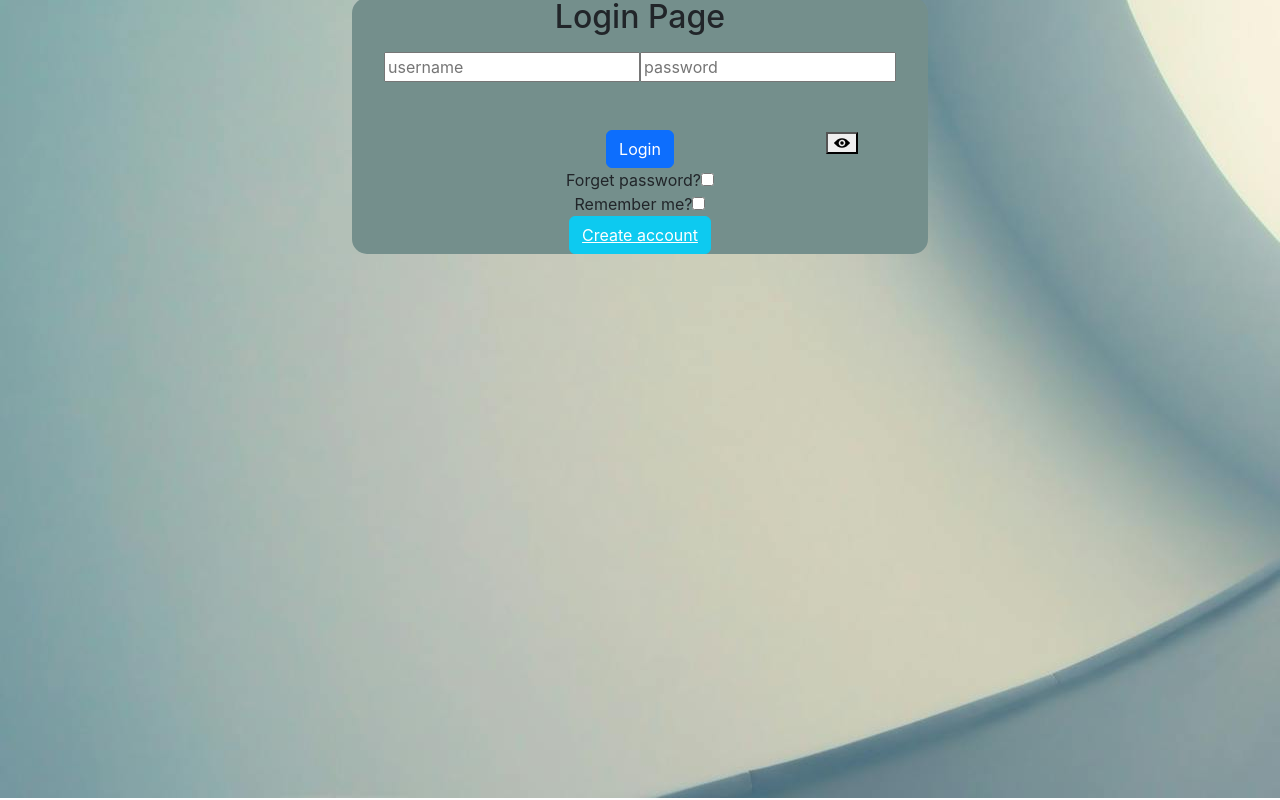
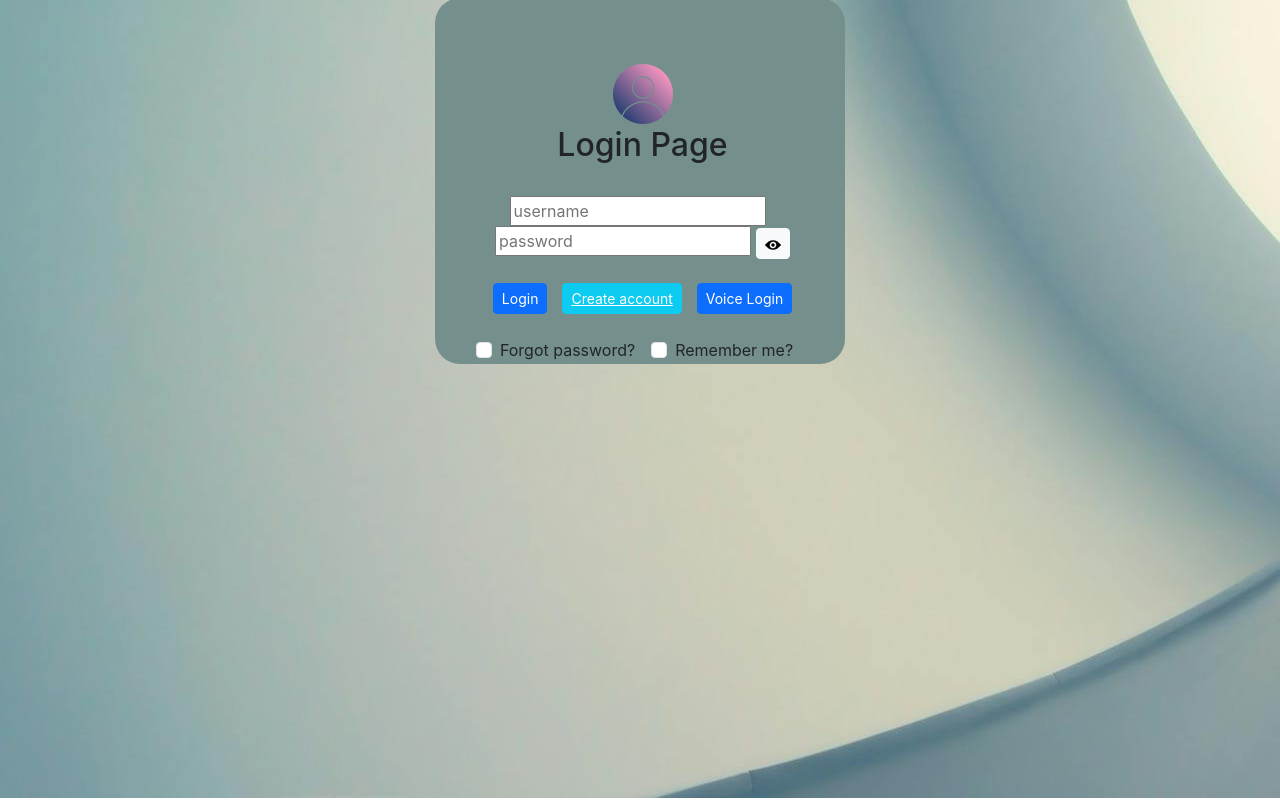
Before and after one commit to hannutt/MsgBoard, a React (Create React App) app in the folder frontend/: page / in a window 1280 px wide. Built offline with nearby package versions, Linux system fonts and the light colour scheme.

Commit message:
css flex added to login.js

```diff
--- a/frontend/src/pages/Login.js
+++ b/frontend/src/pages/Login.js
@@ -1,26 +1,26 @@
 import axios from "axios";
-import {React,useState} from "react";
+import { React, useState } from "react";
 import { Link, useNavigate } from "react-router-dom";
 import eye from "../icons/eye.png"
 import hide from "../icons/hide.png";
 import Messages from "./Messages";
 import PrivateRoutes from "./PrivateRoutes";
 import ErrorPage from "./ErrorPage";
-
-const Login = ()=>{
+import account from "../icons/account.png"
+const Login = () => {
 
     const navigate = useNavigate()
-    const [userName,setUserName]=useState('')
-    const [psw,setPsw]=useState('')
-    const [caps,setCaps]=useState('')
-    const [eyeIcon,setEyeicon]=useState(eye)
-    const [forgetPsw,setForgetPsw]=useState(false)
-    const [type,setType]=useState('password')
-    const [credentialError,SetCredentialError]=useState('Username or password is wrong')
+    const [userName, setUserName] = useState('')
+    const [psw, setPsw] = useState('')
+    const [caps, setCaps] = useState('')
+    const [eyeIcon, setEyeicon] = useState(eye)
+    const [forgetPsw, setForgetPsw] = useState(false)
+    const [type, setType] = useState('password')
+    const [credentialError, SetCredentialError] = useState('Username or password is wrong')
 
-    const rememberMe=()=>{
-        localStorage.setItem('username',userName)
-        localStorage.setItem('psw',psw)
+    const rememberMe = () => {
+        localStorage.setItem('username', userName)
+        localStorage.setItem('psw', psw)
     }
 
 
@@ -28,112 +28,116 @@ const Login = ()=>{
 
         event.preventDefault();
         //käyttäjätunnus ja salasana on tallennettu statemuuttujiin username&psw
-        axios.post("http://localhost:8800/login/",{userName,psw})
-        .then (res=>{
+        axios.post("http://localhost:8800/login/", { userName, psw })
+            .then(res => {
                 //jos backendin lähettämä vastaus on login ok, siirrytään navigaten avulla etusivulle.
-            if (res.data==="login ok") {
+                if (res.data === "login ok") {
                     //talletetaan true arvo localstorageen. arvoa käyttää PriveateRoutes komponentti, jonka
                     //token arvo on oletusarvoisesti false, eli routeja/sivuja ei pääse käyttämään ellei
                     //arvo ole true.
-                localStorage.setItem("auth",true)
-                localStorage.setItem("present",userName)
+                    localStorage.setItem("auth", true)
+                    localStorage.setItem("present", userName)
                     navigate("/messages")
 
                 }
                 //jos backendin lähettämä vastaus on mikä tahansa muu, navigoidaan erros sivulle
                 //state:credentialerror = välitetään error-komponentille state-muuttuja
-            else{
-                navigate("/error",{state:credentialError})
+                else {
+                    navigate("/error", { state: credentialError })
 
                 }
 
             })
-        .catch(err=>console.log(err))
+            .catch(err => console.log(err))
 
     }
     //TARKASTETAAN ONKO CAPS LOCK PÄÄLLÄ
-    const handleKeyPress = (e)=>{
+    const handleKeyPress = (e) => {
         const capsLockOn = e.getModifierState('CapsLock');
-        if (capsLockOn)
-            {
+        if (capsLockOn) {
             setCaps("CAPSLOCK IS ON")
         }
-        else{
+        else {
             setCaps("")
         }
     }
 
-    const showPsw=()=>{
-        if (type==='password')
-            {
+    const showPsw = () => {
+        if (type === 'password') {
             setType('text')
             //state-muuttujan ikonin vaihto hide/eye
             setEyeicon(hide)
             console.log(type)
         }
-            else{
+        else {
             setType('password')
             setEyeicon(eye)
             console.log(type)
         }
 
     }
-    const checkLocalStorage=()=>{
+    const checkLocalStorage = () => {
         //ilman tätä ehtoa showpsw funktio ei toimi kuten pitää.
-        if (document.getElementById("user")==null && document.getElementById("psw"==null))
-            {
-                document.getElementById("user").value=localStorage.getItem("username")
-                document.getElementById("psw").value=localStorage.getItem("psw")
+        if (document.getElementById("user") == null && document.getElementById("psw" == null)) {
+            document.getElementById("user").value = localStorage.getItem("username")
+            document.getElementById("psw").value = localStorage.getItem("psw")
 
         }
-            else{
+        else {
             console.log("fields not null")
         }
 
 
 
     }
-    return(
+    return (
 
         <div onLoad={checkLocalStorage} className="loginDiv">
 
 
-            <h2>Login Page</h2>
+
 
             {/*onchange eli kun syötekentän sisältö muuttuu, sisältö talletetaan state muuttujaan (e.target.value
             )*/}
             <form onSubmit={handleSubmit}>
 
                 <p>{caps}</p>
+
                 <div className="fields">
-            <input type="text" name="user" id="user" placeholder="username" onChange={e=>setUserName(e.target.value)}onKeyUp={(e)=>handleKeyPress(e)}></input>
-            <input  id="psw" name="psw" type={type} placeholder="password" value={psw} onChange={e=>setPsw(e.target.value)} onKeyUp={(e)=>handleKeyPress(e)} ></input>
+
 
                 </div>
                 <br></br><br></br>
                 <div className="loginBtnDiv">
-            <button class="btn btn-primary">Login</button>
+                    <img src={account}></img>
+                    <h2>Login Page</h2>
+
                     <br></br>
-            <label htmlFor="forgotPsw">Forget password?</label>
-            <input type="checkbox" id="forgotPsw" onChange={()=>setForgetPsw(!forgetPsw)}></input>
-            <br></br>
-
-
+                    <input type="text"  name="user" id="user" placeholder="username" style={{ marginRight: 10 + "px" }} onChange={e => setUserName(e.target.value)} onKeyUp={(e) => handleKeyPress(e)}></input>
+                    <input id="psw" name="psw" type={type} placeholder="password" value={psw} onChange={e => setPsw(e.target.value)} onKeyUp={(e) => handleKeyPress(e)} ></input>
+                    <button style={{ marginLeft: 5 + "px" }} class="btn btn-light btn-sm" onClick={showPsw}><img src={eyeIcon} alt="eye/hide"></img></button>
+                    <br></br><br></br>
+                    <button class="btn btn-primary btn-sm" style={{ marginRight: 15 + "px" }}>Login</button>
+                    <button class="btn btn-info btn-sm">
+                        <Link to="/create" className="createLink">Create account</Link></button>
+                        <button class="btn btn-primary btn-sm" style={{ marginLeft: 15 + "px" }}>Voice Login</button>
+                    <br></br><br></br>
+                    <div class="form-check form-check-inline">
+                        <input class="form-check-input" type="checkbox" id="forgotPsw" onChange={() => setForgetPsw(!forgetPsw)}></input>
+                        <label class="form-check-label" for="forgotPsw">Forgot password?</label>
+                    </div>
+                    <div class="form-check form-check-inline">
+                        <input class="form-check-input" type="checkbox" id="remMe" onClick={rememberMe}></input>
+                        <label class="form-check-label" for="remMe">Remember me?</label>
+                    </div>
                     {/*jos forget on true eli checkboksia klikattu navigoidaan /mail eli näyteään mailsender komp.*/}
                     {forgetPsw && navigate("/mail")}
 
                 </div>
             </form>
-            <button className="showBtn" onClick={showPsw}><img src={eyeIcon} alt="eye/hide"></img></button>
-            <label htmlFor="remMe">Remember me?</label>
-            <input type="checkbox" id="remMe" onClick={rememberMe}></input>
 
-            <br></br>
 
-            <div className="createBtn">
-            <button class="btn btn-info">
-                <Link to="/create" className="createLink">Create account</Link></button>
-                </div>
+
 
         </div>
 
--- a/frontend/src/styleFile.css
+++ b/frontend/src/styleFile.css
@@ -67,14 +67,23 @@
 
 
 .loginDiv {
+    display: flex;
+
     text-align: center;
+    align-items: center;
     margin: auto;
-    width: 45%;
+    width: 32%;
+    height: auto;
+    padding-left: 5px;
     /*syötekenttien ja painikkeiden taustakuva ns taustakuva taustakuvassa
     background-image:url("./icons/crudBtnBg.jpg");*/
     background-color: #748f8c;
-    border-radius: 15px;
+    border-radius: 25px;
+        /*nimetään animaation + kesto*/
 }
+
+
+
 
 .matchCheck {
     color: green;
@@ -114,38 +123,21 @@
 
 }
 /*responsiivivuus määritys loginbtndiville*/
-@media(max-width:490px) {
+
 
 .loginBtnDiv {
+    align-items: center;
+    border-radius: 25px;
+    text-align: center;
 
+   /*
     position: fixed;
     top: 98px;
     right: 375px;
-    width: 75px;
+    width: 75px;*/
 
-    background-color: blue;
-    animation-name: loginBtnAnimate;
-    animation-duration: 5s;
   }
   /*buttonin taustadivin väri muuttuu sinisestä keltaiseen ja takaisin siniseen.*/
-  @keyframes loginBtnAnimate {
-    from {background-color:blue;}
-    to {background-color: red;}
-}
-}
-
-.fields {
-    /*nimetään animaation + kesto*/
-    animation-name: fieldsAnimate;
-    animation-duration: 5s;
-}
-
-@keyframes fieldsAnimate {
-    /*aloitusväri*/
-    from {background-color:blue;}
-    /*lopetusväri ja paluu alkuperäiseen*/
-    to {background-color: red;}
-}
 
 
 .count {
```
Also changed, not shown: frontend/src/icons/account.png (added), frontend/src/icons/loginExample.png. Lines whose indentation alone changed are shown as unchanged.
